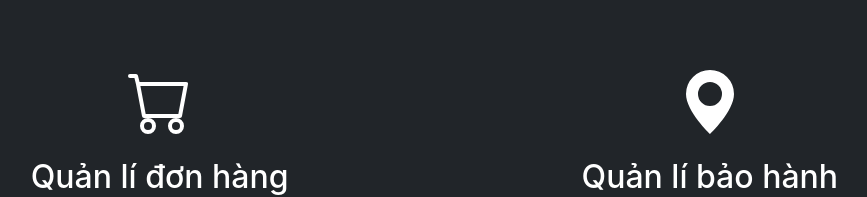
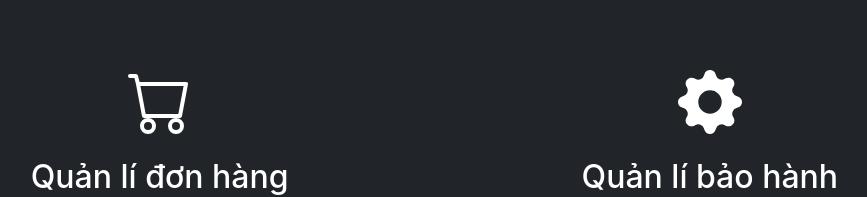
Before and after one commit to tienminh0801/211DBS, a React (Create React App) app in the folder FrontEnd/: page / in a window 1280 px wide. Shown: the part 247-444 px from the top of the page, without its empty margins (200-1067 px from the left). Built offline with nearby package versions, Linux system fonts and the light colour scheme.

Commit message:
Merge Done !!!!

```diff
--- a/FrontEnd/src/components/DonHang/ManageOrder.js
+++ b/FrontEnd/src/components/DonHang/ManageOrder.js
@@ -37,7 +37,7 @@ function ManageOrder() {
                     <button type="button" class="btn btn-sm btn-outline-danger"
                         data-bs-toggle="modal" data-bs-target="#exampleModal"
                         disabled={order.tinh_trang == 'Đã giao' ? true : false}
-                        onClick = {() => handleRemoveOrder(order)}
+                        onClick={() => handleRemoveOrder(order)}
                     >Xóa</button>
                 </td>
                 <td>
@@ -56,6 +56,8 @@ function ManageOrder() {
             <div class='mb-5'>
                 <NavBar />
             </div>
+            <div class='container my-5' >
+
                 <div class='row my-5'>
                     <h2 class='col'>Quản lí đơn hàng</h2>
                     <button type="button" class="btn btn-sm btn-outline-success mx-5 col-2 float-start" onClick={() => window.location.href = '/order/add'}>
@@ -86,6 +88,7 @@ function ManageOrder() {
                     </table>
                 </div>
             </div>
+        </div>
     )
 }
 
--- a/FrontEnd/src/components/HomePage/HomePage.js
+++ b/FrontEnd/src/components/HomePage/HomePage.js
@@ -1,7 +1,7 @@
 export default function HomePage() {
     return (
         <div class='bg-dark vh-100' >
-            <main class="cover-container d-flex align-content-center  text-center" style={{ paddingTop: 'auto', marginLeft: '180px', border: 'dark'}}>
+            <main class="cover-container d-flex align-content-center  text-center" style={{ paddingTop: 'auto', marginLeft: '180px', border: 'dark' }}>
                 <div class='row'>
                     <div class='m-5 col-6'>
                         <svg xmlns="http://www.w3.org/2000/svg" width="64" height="64" fill="white" class="bi bi-laptop"
@@ -57,22 +57,17 @@ export default function HomePage() {
                             <path d="M4.5 8a2.5 2.5 0 1 0 0-5 2.5 2.5 0 0 0 0 5z" />
                         </svg>
                         <h2 class="text-white mt-4"
-                        style={{ cursor: "pointer" }}
-                        onClick={() => (window.location.href = "/employee")}
+                            style={{ cursor: "pointer" }}
+                            onClick={() => (window.location.href = "/employee")}
                         >Quản lí nhân viên</h2>
                     </div>
                     <div class="m-5 col-6">
-                        <svg
-                            xmlns="http://www.w3.org/2000/svg"
-                            width="64"
-                            height="64"
-                            fill="white"
-                            class="bi bi-geo-alt-fill"
-                            viewBox="0 0 16 16"
+                        <svg xmlns="http://www.w3.org/2000/svg" width="64" height="64" fill="white"
+                            class="bi bi-gear-fill" viewBox="0 0 16 16"
                             style={{ cursor: "pointer" }}
                             onClick={() => (window.location.href = "/baohanh")}
                         >
-                            <path d="M8 16s6-5.686 6-10A6 6 0 0 0 2 6c0 4.314 6 10 6 10zm0-7a3 3 0 1 1 0-6 3 3 0 0 1 0 6z" />
+                            <path d="M9.405 1.05c-.413-1.4-2.397-1.4-2.81 0l-.1.34a1.464 1.464 0 0 1-2.105.872l-.31-.17c-1.283-.698-2.686.705-1.987 1.987l.169.311c.446.82.023 1.841-.872 2.105l-.34.1c-1.4.413-1.4 2.397 0 2.81l.34.1a1.464 1.464 0 0 1 .872 2.105l-.17.31c-.698 1.283.705 2.686 1.987 1.987l.311-.169a1.464 1.464 0 0 1 2.105.872l.1.34c.413 1.4 2.397 1.4 2.81 0l.1-.34a1.464 1.464 0 0 1 2.105-.872l.31.17c1.283.698 2.686-.705 1.987-1.987l-.169-.311a1.464 1.464 0 0 1 .872-2.105l.34-.1c1.4-.413 1.4-2.397 0-2.81l-.34-.1a1.464 1.464 0 0 1-.872-2.105l.17-.31c.698-1.283-.705-2.686-1.987-1.987l-.311.169a1.464 1.464 0 0 1-2.105-.872l-.1-.34zM8 10.93a2.929 2.929 0 1 1 0-5.86 2.929 2.929 0 0 1 0 5.858z" />
                         </svg>
                         <h2
                             class="text-white mt-4"
--- a/FrontEnd/src/components/HomePage/NavBar.js
+++ b/FrontEnd/src/components/HomePage/NavBar.js
@@ -29,7 +29,7 @@ export default function NavBar() {
                             </a>
                         </li>
                         <li class="nav-item me-5">
-                            <a class="nav-link" href="/" tabindex="-1" aria-disabled="true">
+                            <a class="nav-link" href="/employee" tabindex="-1" aria-disabled="true">
                                 Nhân viên
                             </a>
                         </li>
--- a/FrontEnd/src/components/Nhanvien/AddEmployee.js
+++ b/FrontEnd/src/components/Nhanvien/AddEmployee.js
@@ -1,6 +1,7 @@
 import { useEffect, useState } from 'react'
 import { ToastContainer, toast } from 'react-toastify';
 import 'react-toastify/dist/ReactToastify.css';
+import NavBar from '../HomePage/NavBar';
 
 const axios = require('axios')
 
@@ -77,6 +78,10 @@ export default function AddEmployee() {
 
     return (
         <div >
+            <div class='mb-1'>
+                <NavBar />
+            </div>
+            <div class='container my-5' >
 
                 <h2 class='d-flex justify-content-center text-danger my-5' >Thêm nhân viên</h2>
 
@@ -149,7 +154,7 @@ export default function AddEmployee() {
                         <select id="noSupervisorEmployee" class="form-select">
                             <option selected>Lựa chọn</option>
                             {dataEmployee.map(item => (
-                            <option>{item.cccd+ ' - ' + item.ten + ' - ' + item.ten_chi_nhanh}</option>
+                                <option>{item.cccd + ' - ' + item.ten + ' - ' + item.ten_chi_nhanh}</option>
                             ))}
                         </select>
                     </div>
@@ -169,5 +174,6 @@ export default function AddEmployee() {
                     </div>
                 </form>
             </div>
+        </div>
     )
 }
--- a/FrontEnd/src/components/Nhanvien/EditEmployee.js
+++ b/FrontEnd/src/components/Nhanvien/EditEmployee.js
@@ -2,6 +2,7 @@ import { useEffect, useState } from 'react'
 import { useLocation } from 'react-router-dom'
 import { ToastContainer, toast } from 'react-toastify';
 import 'react-toastify/dist/ReactToastify.css';
+import NavBar from '../HomePage/NavBar';
 
 const axios = require('axios')
 
@@ -24,7 +25,7 @@ export default function AddProduct() {
             .then(res => setInfoEmployee(res.data[0]))
             .catch(err => console.log('Đây là lỗi :', err))
     }, [])
-    function fixDate(date){
+    function fixDate(date) {
         return date && date.slice(0, 10);
     }
     function handleEditEmployee(e) {
@@ -83,6 +84,10 @@ export default function AddProduct() {
 
     return (
         <div >
+            <div class='mb-1'>
+                <NavBar />
+            </div>
+            <div class='container my-5' >
 
                 <h2 class='d-flex justify-content-center text-primary my-5'>Chỉnh sửa sản phẩm</h2>
 
@@ -109,7 +114,7 @@ export default function AddProduct() {
                     </div>
                     <div class="col-md-5">
                         <label for="phoneEmployee" class="form-label">Số điện thoại</label>
-                    <input type="text" class="form-control" id="phoneEmployee"  defaultValue={infoEmployee.sdt}/>
+                        <input type="text" class="form-control" id="phoneEmployee" defaultValue={infoEmployee.sdt} />
                     </div>
                     <div class="col-md-5">
                         <label for="bdateEmployee" class="form-label">Ngày sinh</label>
@@ -155,7 +160,7 @@ export default function AddProduct() {
                         <select id="noSupervisorEmployee" class="form-select">
                             <option selected>{infoEmployee.cccd_nguoi_giam_sat}</option>
                             {dataEmployee.map(item => (
-                            <option>{item.cccd+ ' - ' + item.ten + ' - ' + item.ten_chi_nhanh}</option>
+                                <option>{item.cccd + ' - ' + item.ten + ' - ' + item.ten_chi_nhanh}</option>
                             ))}
                         </select>
                     </div>
@@ -175,5 +180,6 @@ export default function AddProduct() {
                     </div>
                 </form>
             </div>
+        </div>
     )
 }
--- a/FrontEnd/src/components/Nhanvien/ManageEmployee.js
+++ b/FrontEnd/src/components/Nhanvien/ManageEmployee.js
@@ -33,7 +33,7 @@ export default function ManageEmployee() {
                 })
         }
 
-        function fixDate(date){
+        function fixDate(date) {
             return date && date.slice(0, 10);
         }
         return (
@@ -67,7 +67,7 @@ export default function ManageEmployee() {
                                 <div class="modal-footer">
                                     <button type="button" class="btn btn-danger" data-bs-dismiss="modal">Không</button>
                                     <button type="button" class="btn btn-primary"
-                                        onClick={() => {handleRemoveEmployee()}}
+                                        onClick={() => { handleRemoveEmployee() }}
                                         data-bs-dismiss="modal"
                                     >Chắc chắn</button>
                                 </div>
@@ -92,8 +92,9 @@ export default function ManageEmployee() {
             <div class='mb-1'>
                 <NavBar />
             </div>
+            <div class='container my-5' >
                 <div class='row my-2'>
-                <h2 class='col' style={{color: "red"}}>QUẢN LÝ NHÂN VIÊN</h2>
+                    <h2 class='col' style={{ color: "red" }}>QUẢN LÝ NHÂN VIÊN</h2>
 
                 </div>
                 <div class="table-responsive">
@@ -136,5 +137,6 @@ export default function ManageEmployee() {
                     </table>
                 </div>
             </div>
+        </div>
     )
 }
```
Also changed, not shown: FrontEnd/src/components/DonHang/EditOrder.js (+8 -7 lines), FrontEnd/src/components/Nhanvien/ListFamilyEmployee.js (+16 -13 lines). Lines whose indentation alone changed are shown as unchanged.
